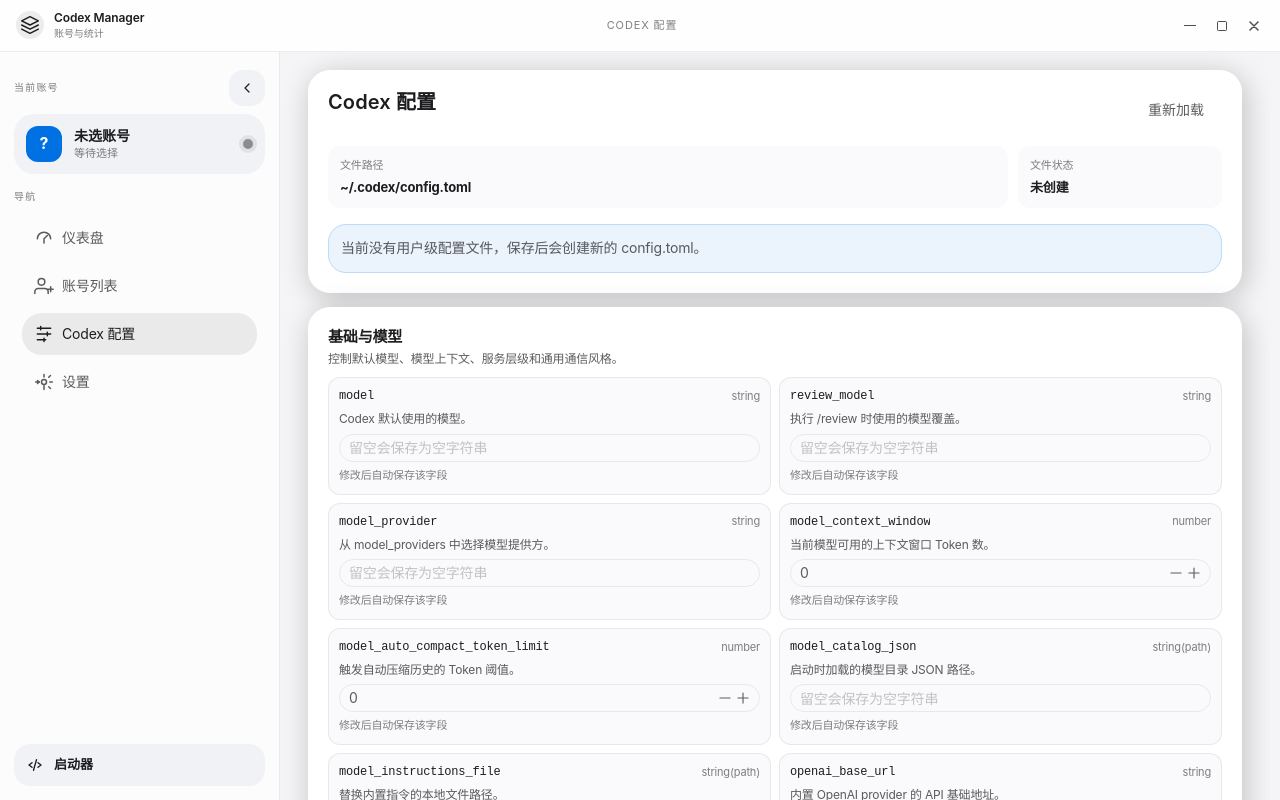
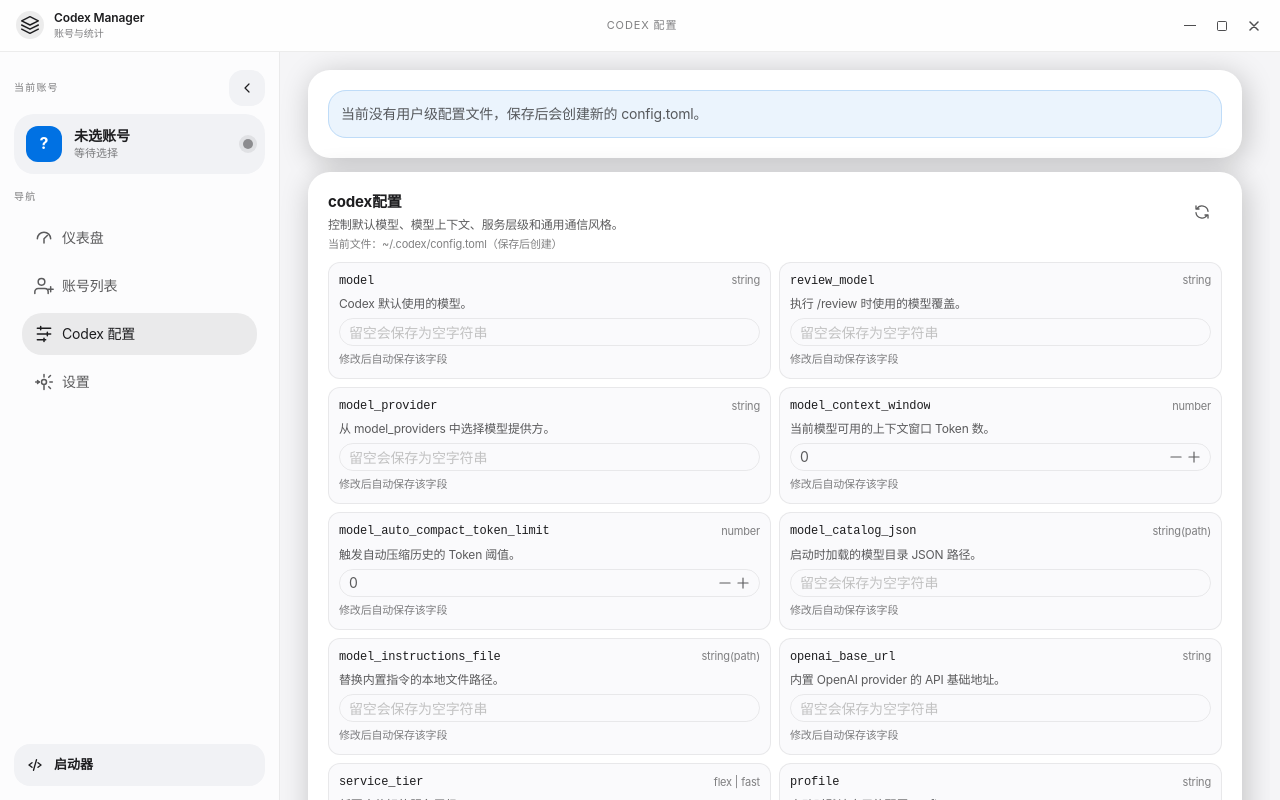
Before and after one commit to weimin96/CodexX, a Vue app: page /codex-config in a window 1280 px wide. Built offline with nearby package versions, Linux system fonts and the light colour scheme.

Commit message:
重组 Codex 配置页分组头部

```diff
--- a/src/views/CodexConfigView.vue
+++ b/src/views/CodexConfigView.vue
@@ -1,26 +1,6 @@
 <template>
   <div class="app-page codex-config-page">
     <section class="surface-panel section-grid">
-      <div class="toolbar-header">
-        <div class="toolbar-copy">
-          <h2 class="panel-heading">Codex 配置</h2>
-        </div>
-        <div class="config-actions">
-          <n-button secondary :loading="loading" @click="loadConfig">重新加载</n-button>
-        </div>
-      </div>
-
-      <div class="config-meta-grid">
-        <div class="config-meta-item">
-          <span>文件路径</span>
-          <strong>{{ configPath }}</strong>
-        </div>
-        <div class="config-meta-item">
-          <span>文件状态</span>
-          <strong>{{ snapshot?.exists ? '已存在' : '未创建' }}</strong>
-        </div>
-      </div>
-
       <n-alert v-if="snapshot?.backup_path" type="success" :show-icon="false">
         已保存，原配置备份到 {{ snapshot.backup_path }}。
       </n-alert>
@@ -32,14 +12,35 @@
 
     <section class="surface-panel section-grid">
       <div class="config-form-groups">
-        <section
-          v-for="group in officialConfigGroups"
-          :key="group.title"
-          class="config-form-group"
-        >
+        <section v-for="(group, index) in officialConfigGroups" :key="group.title" class="config-form-group">
           <div class="config-form-group-head">
-            <h3>{{ group.title }}</h3>
-            <p>{{ group.description }}</p>
+            <div class="config-form-group-copy">
+              <h3>{{ group.title }}</h3>
+              <p>{{ group.description }}</p>
+              <span v-if="index === 0" class="config-form-group-meta">
+                当前文件：{{ configPath }}{{ snapshot?.exists ? '' : '（保存后创建）' }}
+              </span>
+            </div>
+            <n-button
+              v-if="index === 0"
+              quaternary
+              circle
+              class="config-refresh-button"
+              :loading="loading"
+              title="刷新配置"
+              aria-label="刷新配置"
+              @click="loadConfig"
+            >
+              <svg width="18" height="18" viewBox="0 0 24 24" fill="none">
+                <path
+                  d="M20 11a8 8 0 0 0-14.9-3M4 13a8 8 0 0 0 14.9 3M4 4v4h4M20 20v-4h-4"
+                  stroke="currentColor"
+                  stroke-width="1.8"
+                  stroke-linecap="round"
+                  stroke-linejoin="round"
+                />
+              </svg>
+            </n-button>
           </div>
           <div class="config-field-list">
             <div v-for="field in group.fields" :key="field.key" class="config-field-row">
@@ -143,7 +144,7 @@
 
 const officialConfigGroups: ConfigReferenceGroup[] = [
   {
-    title: '基础与模型',
+    title: 'codex配置',
     description: '控制默认模型、模型上下文、服务层级和通用通信风格。',
     fields: [
       { key: 'model', type: 'string', description: 'Codex 默认使用的模型。' },
@@ -546,7 +547,6 @@
   gap: 14px;
 }
 
-.toolbar-header,
 .panel-inline-head {
   display: flex;
   align-items: flex-start;
@@ -560,7 +560,6 @@
   gap: 6px;
 }
 
-.config-actions,
 .doc-links {
   display: flex;
   align-items: center;
@@ -574,38 +573,6 @@
   font-size: 12px;
   line-height: 1.33;
   text-decoration: none;
-}
-
-.config-meta-grid {
-  display: grid;
-  grid-template-columns: minmax(0, 2fr) minmax(120px, 0.6fr);
-  gap: 10px;
-}
-
-.config-meta-item {
-  display: flex;
-  flex-direction: column;
-  gap: 6px;
-  min-width: 0;
-  padding: 12px;
-  border-radius: 12px;
-  background: var(--app-surface-muted);
-}
-
-.config-meta-item span {
-  font-size: 11px;
-  line-height: 1.33;
-  color: var(--app-ink-tertiary);
-}
-
-.config-meta-item strong {
-  min-width: 0;
-  font-size: 13px;
-  line-height: 1.35;
-  color: var(--app-ink);
-  overflow: hidden;
-  text-overflow: ellipsis;
-  white-space: nowrap;
 }
 
 .codex-config-grid {
@@ -658,6 +625,13 @@
 
 .config-form-group-head {
   display: flex;
+  align-items: flex-start;
+  justify-content: space-between;
+  gap: 12px;
+}
+
+.config-form-group-copy {
+  display: flex;
   flex-direction: column;
   gap: 4px;
 }
@@ -674,6 +648,17 @@
   font-size: 12px;
   line-height: 1.43;
   color: var(--app-ink-secondary);
+}
+
+.config-form-group-meta {
+  font-size: 11px;
+  line-height: 1.33;
+  color: var(--app-ink-tertiary);
+  word-break: break-all;
+}
+
+.config-refresh-button {
+  flex-shrink: 0;
 }
 
 .config-field-list {
@@ -737,10 +722,6 @@
   .config-field-list {
     grid-template-columns: 1fr;
   }
-
-  .config-meta-grid {
-    grid-template-columns: 1fr;
-  }
 }
 
 @media (max-width: 640px) {
```
